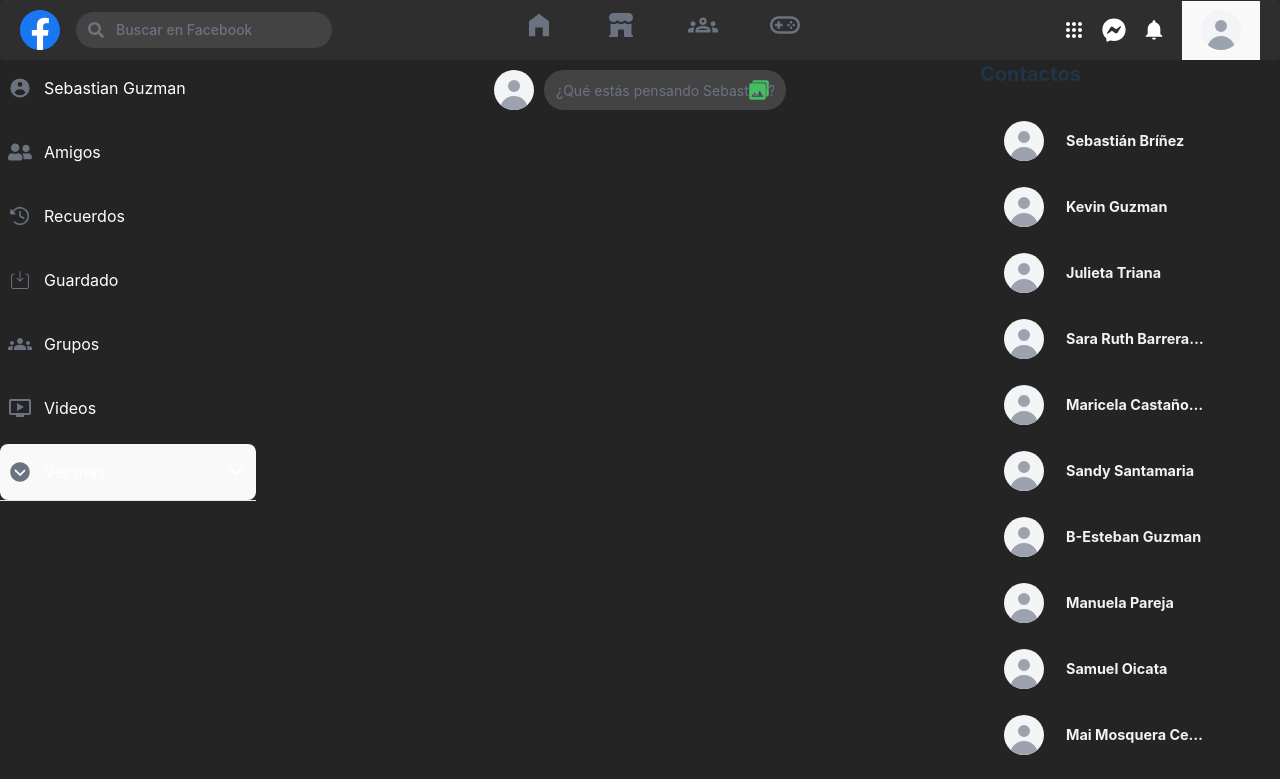
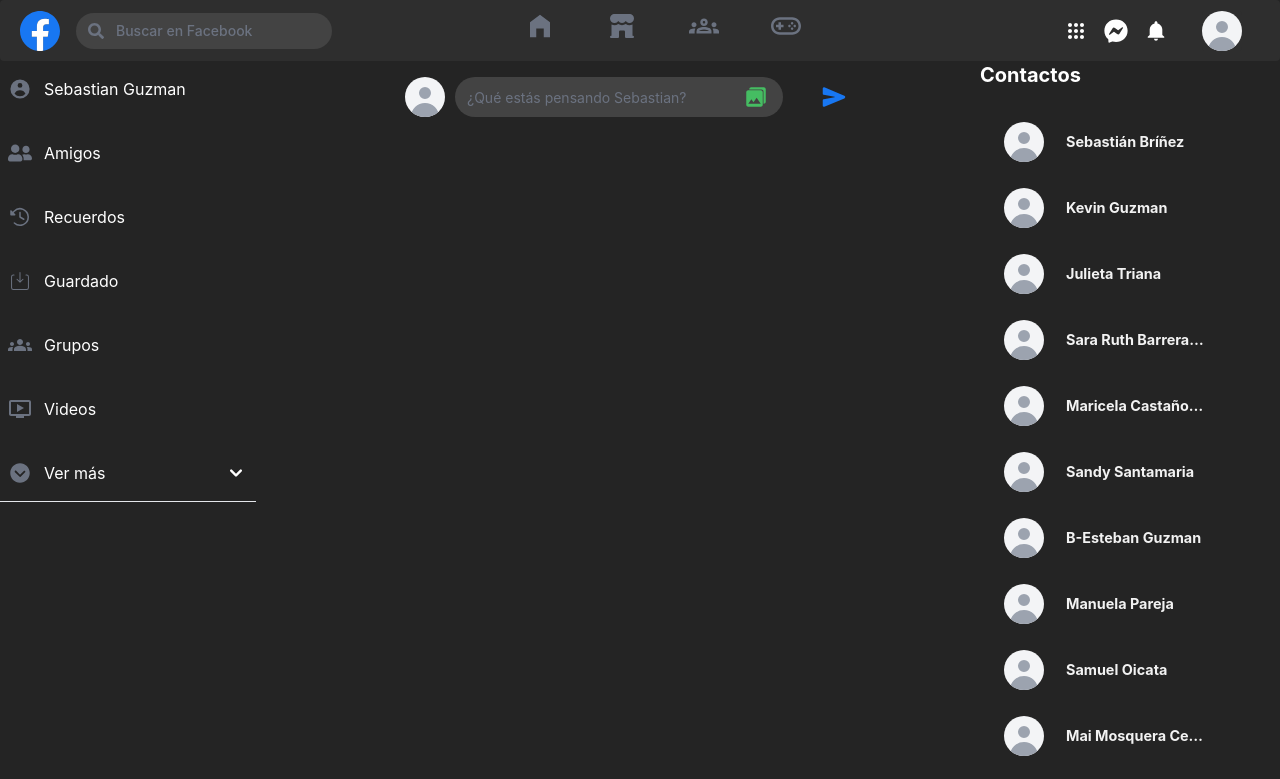
Before and after one commit to JuSeGuBa/facebook_project, a React (Vite) app: page / in a window 1280 px wide. Shown: the top 779 px of the page. Built offline with nearby package versions, Linux system fonts and the light colour scheme.

Commit message:
fix styles flatlist

```diff
--- a/src/sections/contacts.tsx
+++ b/src/sections/contacts.tsx
@@ -24,7 +24,7 @@ const contacts: Contact[] = [
 const Contact = () => {
   return (
     <div className="contacts ">
-      <h2 className="text-xl font-bold mb-4">Contactos</h2>
+      <h2 className="text-xl font-bold mb-4 text-white">Contactos</h2>
       <div className="space-y-4">
         {contacts.map((contact, index) => (
           <Card key={index} className="card cursor-pointer " horizontal>
--- a/src/sections/create-post.tsx
+++ b/src/sections/create-post.tsx
@@ -61,11 +61,9 @@ const CreatePost: React.FC<{
               className="hidden-file-input"
             />
           </div>
-          {text.trim() && image && (
-            <button type="submit" className="post-button ">
-              <IoSend />
-            </button>
-          )}
+          <button type="submit" className="post-button ">
+            <IoSend />
+          </button>
         </form>
       </div>
       {(text.trim() || image) && (
--- a/src/sections/flatList-principal.tsx
+++ b/src/sections/flatList-principal.tsx
@@ -281,9 +281,9 @@ const FacebookPost: React.FC<{
                   href={url}
                   target="_blank"
                   rel="noopener noreferrer"
-                  className="share-option"
+                  className="share-option-a"
                 >
-                  <Icon /> {label}
+                  <Icon />
                 </a>
               ))}
             </div>
@@ -306,7 +306,7 @@ const FacebookPost: React.FC<{
               placeholder="Escribe un comentario..."
             />
             <button onClick={handleSendComment} className="send-comment-btn">
-              <IoSend />
+              <IoSend color="#1877f2" size={20} />
             </button>
           </div>
         </div>
--- a/src/sections/navbar.tsx
+++ b/src/sections/navbar.tsx
@@ -48,27 +48,35 @@ const CustomNavbar: React.FC = () => {
 
         <Dropdown
           arrowIcon={false}
-          inline
-          label={<Avatar alt="User settings" rounded></Avatar>}
+          label={
+            <Avatar
+              alt="User settings"
+              rounded
+              className="bg-[#2E2E2E] text-white"
+            ></Avatar>
+          }
           className="bg-[#2E2E2E] no-border"
+          style={{
+            background: "transparent",
+          }}
         >
-          <Dropdown.Header className="text-white ">
+          <Dropdown.Header className="text-white">
             <span className="block text-sm">Sebastian Guzman</span>
             <span className="block truncate text-sm font-medium">
               sebancho42@gmail.com
             </span>
           </Dropdown.Header>
-          <Dropdown.Item className="text-white hover:text-gray-700">
+          <Dropdown.Item className="bg-[#2E2E2E] text-white hover:text-gray-700">
             Dashboard
           </Dropdown.Item>
-          <Dropdown.Item className="text-white hover:text-gray-700">
+          <Dropdown.Item className="bg-[#2E2E2E] text-white hover:text-gray-700">
             Settings
           </Dropdown.Item>
-          <Dropdown.Item className="text-white hover:text-gray-700">
+          <Dropdown.Item className="bg-[#2E2E2E] text-white hover:text-gray-700">
             Earnings
           </Dropdown.Item>
           <Dropdown.Divider />
-          <Dropdown.Item className="text-white hover:text-gray-700">
+          <Dropdown.Item className="bg-[#2E2E2E] text-white hover:text-gray-700">
             Sign out
           </Dropdown.Item>
         </Dropdown>
--- a/src/sections/sidebar.tsx
+++ b/src/sections/sidebar.tsx
@@ -80,7 +80,10 @@ const CustomSidebar: React.FC = () => {
             <FlowbiteSidebar.Collapse
               icon={IoIosArrowDropdownCircle}
               label="Ver más"
-              className=" text-white hover:bg-[#2E2E2E] no-hover-text py-4"
+              className="text-white hover:bg-[#2E2E2E] hover:text-gray-200 py-4"
+              style={{
+                background: "transparent",
+              }}
             >
               <FlowbiteSidebar.Item
                 href="#"
--- a/src/styles/create-post.css
+++ b/src/styles/create-post.css
@@ -101,6 +101,7 @@
   color: #1877f2;
   display: inline-block;
   cursor: pointer;
+  background: transparent;
 }
 
 .preview-card {
@@ -117,6 +118,8 @@
 .preview-content h4 {
   font-size: 1.2rem;
   margin-bottom: 10px;
+  color: white;
+  font-weight: 600;
 }
 
 /* Imagen de previsualización */
--- a/src/styles/flatList-principal.css
+++ b/src/styles/flatList-principal.css
@@ -91,9 +91,7 @@
   cursor: pointer;
   font-size: 14px;
   color: #b8bbbf;
-  transition:
-    background-color 0.3s,
-    color 0.3s;
+  transition: background-color 0.3s, color 0.3s;
 }
 
 .action-btn:hover {
@@ -112,21 +110,19 @@
   z-index: 10;
 }
 
+.share-option-a {
+  font-size: 18px;
+}
+
 .share-options {
-  position: absolute; /* Asegura que esté fuera del flujo del documento */
-  transform: translateX(-50%); /* Compensa el centrado */
-  display: flex;
   gap: 10px; /* Espaciado entre los iconos */
   padding: 10px;
-  background: #252728;
   border-radius: 8px;
-  justify-content: center;
   align-items: center;
-  transition:
-    opacity 0.3s ease,
-    transform 0.3s ease; /* Añade transiciones suaves */
+  transition: opacity 0.3s ease, transform 0.3s ease; /* Añade transiciones suaves */
   pointer-events: none; /* Evita interacción si no está visible */
-  z-index: 100; /* Asegura que esté por encima de otros elementos */
+  bottom: 40px;
+  right: -40px;
 }
 
 .post-actions .action-btn:hover .share-options {
@@ -265,3 +261,38 @@
 .button-save-edit:hover {
   color: #1877f2;
 }
+
+.comments-section {
+  margin: 10px 10px;
+}
+
+.flat-list {
+  width: 500px;
+}
+
+.comment {
+  background: #3b3d3e;
+  width: 50%;
+  margin: 10px 10px;
+  border-radius: 10px;
+  padding: 5px 15px;
+  color: white;
+}
+
+.comment-input {
+  display: flex;
+  justify-content: center;
+  align-items: center;
+}
+
+.comment-input input {
+  background-color: #3b3d3e;
+  padding: 10px;
+  border-radius: 10px;
+  color: white;
+  width: 85%;
+}
+
+.send-comment-btn {
+  background-color: transparent;
+}
```
